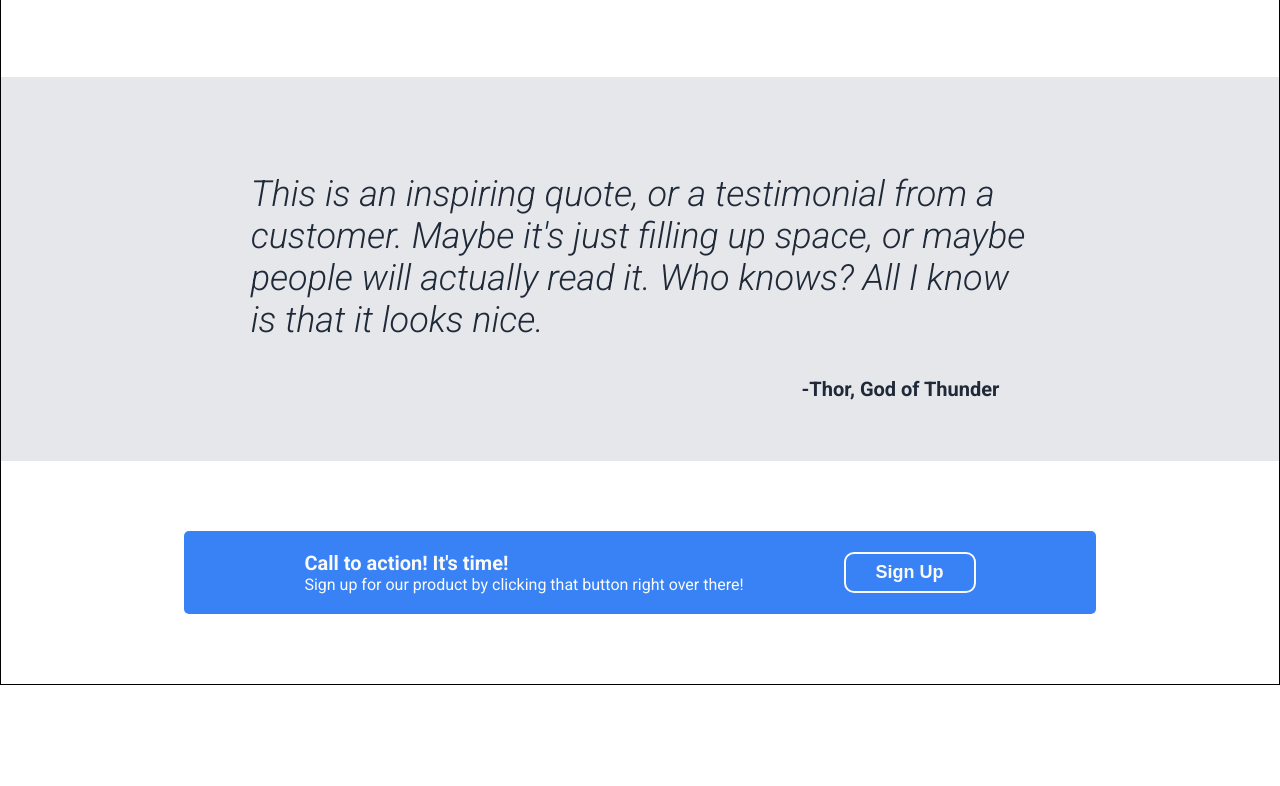
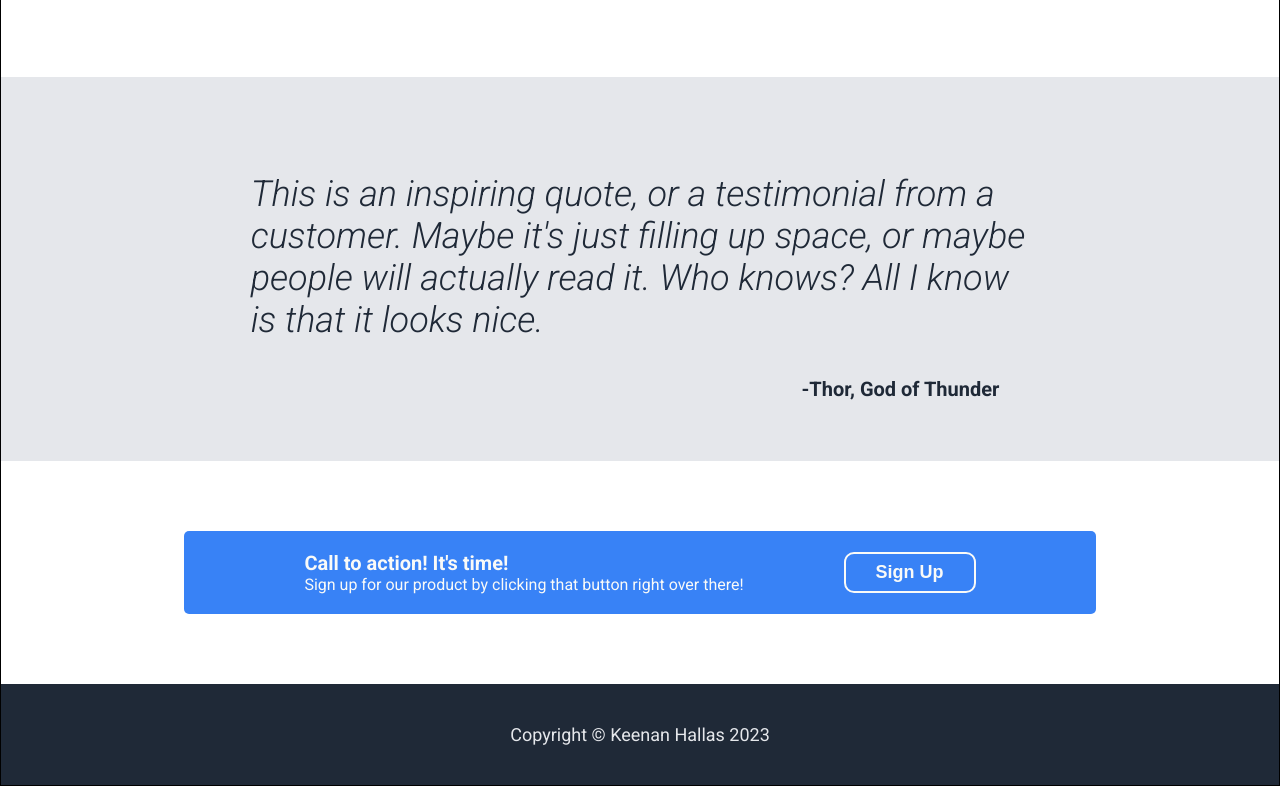
Before and after one commit to keenanhallas/odin-landing-page, a plain HTML site: page index.html in a window 1280 px wide. Shown: the part 966-1752 px from the top of the page. Before the commit the page ends 1651 px from the top, so only its background shows below. Drawn offline with Linux system fonts and the light colour scheme.

Commit message:
Build & style footer

```diff
--- a/css/style.css
+++ b/css/style.css
@@ -14,7 +14,8 @@ body {
 .hero-banner,
 .random-info,
 .quote-section,
-.call-to-action {
+.call-to-action,
+.footer {
     padding: 0px 40px;
 }
 
@@ -35,7 +36,8 @@ a {
 }
 
 .header-links a,
-.site-description {
+.site-description,
+.footer {
     color: #E5E7EB;
     font-size: 18px;
 }
@@ -58,7 +60,8 @@ a {
 }
 
 .header,
-.hero-banner {
+.hero-banner,
+.footer {
     background-color: #1F2937;
 }
 
@@ -213,3 +216,8 @@ a {
 .info-text p {
     margin: 0px;
 }
+
+.footer {
+    text-align: center;
+    padding: 40px 0px;
+}
--- a/index.html
+++ b/index.html
@@ -65,6 +65,7 @@
                     <button class="sign-up-button action-button">Sign Up</button>
                 </div>
             </div>
+            <div class="footer">Copyright © Keenan Hallas 2023</div>
         </div>
     </body>
 </html>
```
